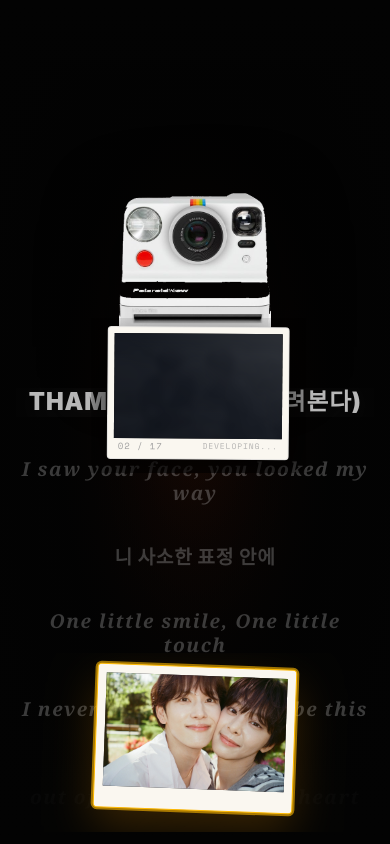
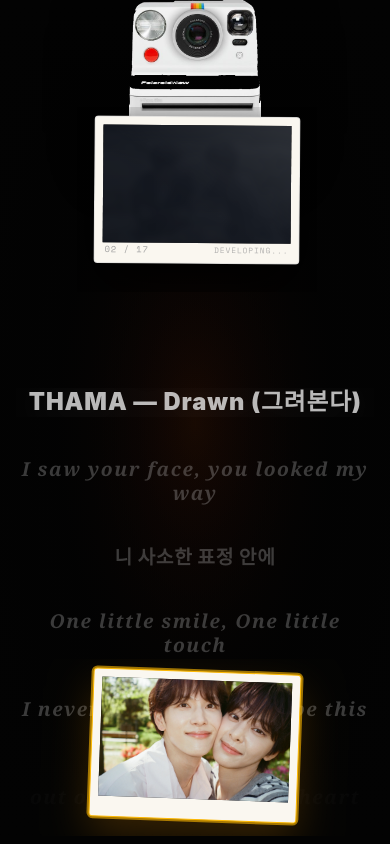
Before and after one commit to trinhthiquynhchi34-jpg/LID, a React (Vite) app: page / in a window 390 px wide. Built offline with nearby package versions, Linux system fonts and the light colour scheme; a web font is replaced by a local one.

Commit message:
refactor(ui): optimize Polaroid stage layout
Adjust camera cropping coordinates and reposition the camera to the top of the container for a more compact and consistent mobile layout.

```diff
--- a/src/components/PolaroidCameraStage.tsx
+++ b/src/components/PolaroidCameraStage.tsx
@@ -7,9 +7,9 @@ const POLAROID_CAMERA_SRC = '/assets/aistudio/image_4956bb62.png';
 
 // Crop region in 828x828 source image containing the Polaroid Now camera body
 const CROP_X = 188;
-const CROP_Y = 182;
+const CROP_Y = 192;
 const CROP_W = 454;
-const CROP_H = 435;
+const CROP_H = 425;
 
 interface PolaroidCameraStageProps {
   roll: FilmRoll;
@@ -352,7 +352,7 @@ export const PolaroidCameraStage: React.FC<PolaroidCameraStageProps> = ({
   };
 
   return (
-    <div className="relative w-full h-full flex flex-col items-center justify-between py-3 sm:py-4 select-none overflow-hidden px-2">
+    <div className="relative w-full h-full flex flex-col items-center justify-between pt-0 pb-2 select-none overflow-y-auto overflow-x-hidden no-scrollbar px-2">
       {/* Hidden File Input for Adding User Image Files */}
       <input
         ref={fileInputRef}
@@ -377,9 +377,9 @@ export const PolaroidCameraStage: React.FC<PolaroidCameraStageProps> = ({
         )}
       </AnimatePresence>
 
-      {/* Center Stage: Polaroid Now Camera + Active Ejecting Photo */}
-      <div className="relative z-20 flex-1 flex flex-col items-center justify-center min-h-0">
-        {/* Polaroid Now Camera */}
+      {/* Center Stage: Polaroid Now Camera flush to top + Active Ejecting Photo */}
+      <div className="relative z-20 flex-1 flex flex-col items-center justify-start min-h-0">
+        {/* Polaroid Now Camera — compact size at top of stage */}
         <motion.div
           onClick={handleCameraClick}
           animate={
@@ -389,7 +389,7 @@ export const PolaroidCameraStage: React.FC<PolaroidCameraStageProps> = ({
           }
           transition={{ duration: 0.25 }}
           title="Nhấn vào máy ảnh để thêm ảnh mới"
-          className="relative z-20 w-[152px] sm:w-[184px] md:w-[202px] aspect-[454/435] cursor-pointer group shrink-0"
+          className="relative z-20 w-[132px] sm:w-[156px] md:w-[172px] lg:w-[186px] aspect-[454/425] cursor-pointer group shrink-0"
         >
           <img
             src={cameraCutoutUrl || POLAROID_CAMERA_SRC}
@@ -409,7 +409,7 @@ export const PolaroidCameraStage: React.FC<PolaroidCameraStageProps> = ({
                 animate={{ opacity: 0, scale: 1.5 }}
                 exit={{ opacity: 0 }}
                 transition={{ duration: 0.35, ease: 'easeOut' }}
-                style={{ left: '4.5%', top: '8.8%', width: '23%', height: '24%' }}
+                style={{ left: '4.8%', top: '7.1%', width: '22.5%', height: '24.2%' }}
                 className="absolute rounded-full bg-white shadow-[0_0_50px_22px_rgba(255,255,255,0.95)] pointer-events-none"
               />
             )}
@@ -421,7 +421,7 @@ export const PolaroidCameraStage: React.FC<PolaroidCameraStageProps> = ({
             onClick={handleToggleMusicClick}
             aria-label={isMusicPlaying ? 'Dừng nhạc' : 'Phát nhạc'}
             title={isMusicPlaying ? 'Bấm nút đỏ để dừng nhạc' : 'Bấm nút đỏ để phát nhạc'}
-            style={{ left: '11.5%', top: '40%', width: '10.8%', height: '9.8%' }}
+            style={{ left: '11.5%', top: '38.8%', width: '10.8%', height: '10.0%' }}
             className={`absolute rounded-full cursor-pointer active:scale-90 transition-all ${
               isMusicPlaying
                 ? 'hover:ring-2 hover:ring-red-300/80'
@@ -430,16 +430,15 @@ export const PolaroidCameraStage: React.FC<PolaroidCameraStageProps> = ({
           />
         </motion.div>
 
-        {/* Ejection Chute: photo slides out AFTER shutter flashes, then drops down to the tray */}
+        {/* Ejection Chute: photo emerges from compact camera slot and expands to match bottom row size */}
         <div
-          className="relative z-30 -mt-[20px] sm:-mt-[24px] md:-mt-[26px] pt-[14px] sm:pt-[18px] md:pt-[20px] px-4 pb-2 min-h-[155px] sm:min-h-[188px] md:min-h-[208px] overflow-hidden flex flex-col items-center shrink-0"
-          style={{ transform: 'translateX(1.5%)' }}
+          className="relative z-30 -mt-[17px] sm:-mt-[20px] md:-mt-[22px] lg:-mt-[24px] pt-[14px] sm:pt-[17px] md:pt-[19px] lg:pt-[20px] translate-x-[2px] sm:translate-x-[3px] px-4 pb-2 min-h-[185px] sm:min-h-[225px] md:min-h-[248px] lg:min-h-[272px] overflow-hidden flex flex-col items-center shrink-0"
         >
           <AnimatePresence mode="wait">
             {activeShot && (
               <motion.div
                 key={`polaroid-${activeShot.shotId}-${activeShot.photo.id}`}
-                initial={{ y: -230, opacity: 0.96, scale: 0.95, rotate: -1.2 }}
+                initial={{ y: -235, opacity: 0.96, scale: 0.5, rotate: -1.2 }}
                 animate={{
                   y: 0,
                   opacity: 1,
@@ -449,17 +448,18 @@ export const PolaroidCameraStage: React.FC<PolaroidCameraStageProps> = ({
                 exit={{
                   y: 120,
                   opacity: 0,
-                  scale: 0.72,
+                  scale: 0.78,
                   transition: { duration: 0.42, ease: [0.4, 0, 1, 1] },
                 }}
                 transition={{
                   y: { duration: 1.0, delay: 0.12, ease: [0.22, 1, 0.36, 1] },
+                  scale: { duration: 0.95, delay: 0.14, ease: [0.22, 1, 0.36, 1] },
                   rotate: { duration: 1.05, delay: 0.12, ease: 'easeOut' },
                   opacity: { duration: 0.25, delay: 0.1 },
                 }}
                 onClick={onTogglePlay}
                 title={isPlaying ? 'Nhấn để tạm dừng chụp tự động' : 'Nhấn để tiếp tục chụp tự động'}
-                className="relative w-[182px] sm:w-[220px] md:w-[244px] bg-[#faf7f0] p-1.5 sm:p-2 pb-5 sm:pb-6 rounded-[4px] shadow-[0_24px_60px_rgba(0,0,0,0.92)] border border-neutral-300/60 cursor-pointer"
+                className="relative w-52 sm:w-64 md:w-72 lg:w-80 bg-[#faf7f0] p-2 sm:p-2.5 pb-5 sm:pb-7 rounded-[4px] shadow-[0_24px_60px_rgba(0,0,0,0.92)] border border-neutral-300/60 cursor-pointer"
               >
                 <div className="relative w-full aspect-[16/10] bg-[#0b0d12] overflow-hidden shadow-inner">
                   <motion.img
@@ -513,10 +513,10 @@ export const PolaroidCameraStage: React.FC<PolaroidCameraStageProps> = ({
       {/* Bottom Enlarged Printed Polaroid Gallery — only populated AFTER a shot completes */}
       <div
         ref={trayScrollRef}
-        className="relative z-20 w-full min-h-[175px] sm:min-h-[225px] md:min-h-[255px] lg:min-h-[280px] overflow-x-auto no-scrollbar shrink-0 pb-2 sm:pb-3 flex items-center"
+        className="relative z-20 w-full min-h-[168px] sm:min-h-[212px] md:min-h-[236px] lg:min-h-[256px] overflow-x-auto no-scrollbar shrink-0 pb-1 flex items-center"
       >
         {printedHistory.length > 0 && (
-          <div className="w-max mx-auto flex items-center gap-4 sm:gap-5 md:gap-6 px-6 py-4">
+          <div className="w-max mx-auto flex items-center gap-4 sm:gap-5 md:gap-6 px-6 py-3">
             {printedHistory.map((item) => {
               const isLatestPrinted =
                 printedHistory[printedHistory.length - 1]?.printKey === item.printKey;
@@ -526,19 +526,19 @@ export const PolaroidCameraStage: React.FC<PolaroidCameraStageProps> = ({
                   type="button"
                   initial={{ opacity: 0, y: -28, scale: 0.85 }}
                   animate={{
-                    opacity: isLatestPrinted ? 1 : 0.9,
+                    opacity: isLatestPrinted ? 1 : 0.92,
                     y: 0,
-                    scale: isLatestPrinted ? 1.04 : 1,
+                    scale: 1,
                     rotate: item.tilt,
                   }}
-                  whileHover={{ scale: 1.08, opacity: 1, rotate: 0 }}
+                  whileHover={{ scale: 1.06, opacity: 1, rotate: 0 }}
                   transition={{ duration: 0.4, ease: [0.22, 1, 0.36, 1] }}
                   onClick={(e) => {
                     e.stopPropagation();
                     snapPhoto(item.index);
                   }}
                   title={`Chụp lại tấm #${item.index + 1}`}
-                  className={`shrink-0 w-48 sm:w-64 md:w-72 lg:w-80 bg-[#faf7f0] p-2 sm:p-2.5 pb-5 sm:pb-7 rounded-[4px] shadow-[0_18px_42px_rgba(0,0,0,0.88)] border transition-shadow ${
+                  className={`shrink-0 w-52 sm:w-64 md:w-72 lg:w-80 bg-[#faf7f0] p-2 sm:p-2.5 pb-5 sm:pb-7 rounded-[4px] shadow-[0_18px_42px_rgba(0,0,0,0.88)] border transition-shadow ${
                     isLatestPrinted
                       ? 'border-amber-400 ring-2 ring-amber-400/60 shadow-amber-500/20'
                       : 'border-neutral-300/50 hover:border-amber-300/80'
```
